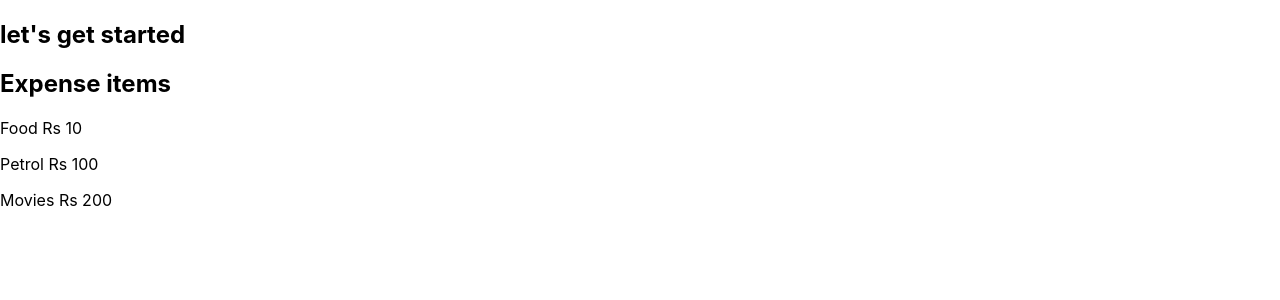
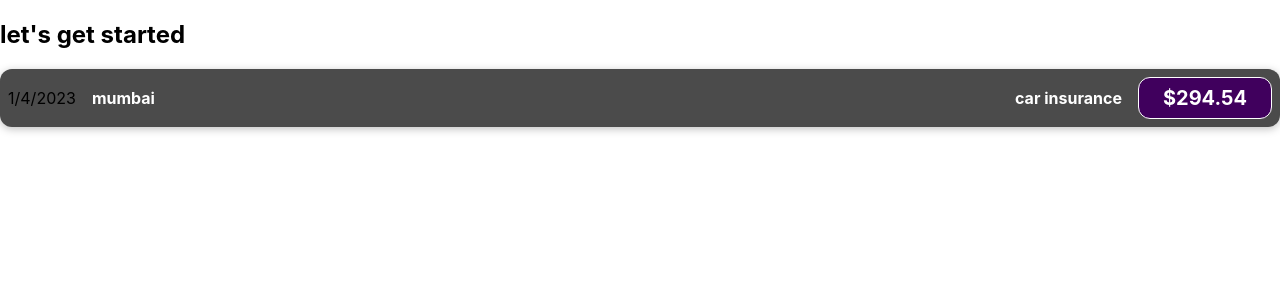
Before and after one commit to jitujiten/advanceReact, a React (Create React App) app: page / in a window 1280 px wide. Shown: the top 300 px of the page. Built offline with nearby package versions, Linux system fonts and the light colour scheme.

Commit message:
Added task -8

```diff
--- /dev/null
+++ b/src/components/Expenseitem.css
@@ -0,0 +1,56 @@
+.expense-item {
+    display: flex;
+    justify-content: space-between;
+    align-items: center;
+    box-shadow: 0 2px 8px rgba(0, 0, 0, 0.25);
+    padding: 0.5rem;
+    margin: 1rem 0;
+    border-radius: 12px;
+    background-color: #4b4b4b;
+  }
+
+  .expense-item__description {
+    display: flex;
+    flex-direction: column;
+    gap: 1rem;
+    align-items: flex-end;
+    flex-flow: column-reverse;
+    justify-content: flex-start;
+    flex: 1;
+  }
+
+  .expense-item h2 {
+    color: #3a3a3a;
+    font-size: 1rem;
+    flex: 1;
+    margin: 0 1rem;
+    color: white;
+  }
+
+  .expense-item__price {
+    font-size: 1rem;
+    font-weight: bold;
+    color: white;
+    background-color: #40005d;
+    border: 1px solid white;
+    padding: 0.5rem;
+    border-radius: 12px;
+  }
+
+  @media (min-width: 580px) {
+    .expense-item__description {
+      flex-direction: row;
+      align-items: center;
+      justify-content: flex-start;
+      flex: 1;
+    }
+
+    .expense-item__description h2 {
+      font-size: 1.25rem;
+    }
+
+    .expense-item__price {
+      font-size: 1.25rem;
+      padding: 0.5rem 1.5rem;
+    }
+  }
--- a/src/components/Expenseitem.js
+++ b/src/components/Expenseitem.js
@@ -1,10 +1,19 @@
+import "./Expenseitem.css";
+
 function Expenseitem() {
+const expensedate=new Date().toLocaleDateString()
+const LocationOfExpenditure="mumbai"
+const expensetitle="car insurance";
+const expenseamount=294.54;
+
   return (
-    <div>
-      <h2>Expense items</h2>
-      <p>Food Rs 10</p>
-      <p>Petrol Rs 100</p>
-      <p>Movies Rs 200</p>
+    <div className="expense-item">
+      <div>{expensedate}</div>
+      <h2>{LocationOfExpenditure}</h2>
+      <div className="expense-item_description">
+        <h2>{expensetitle}</h2>
+      </div>
+      <div className="expense-item__price">${expenseamount}</div>
     </div>
   );
 }
```
